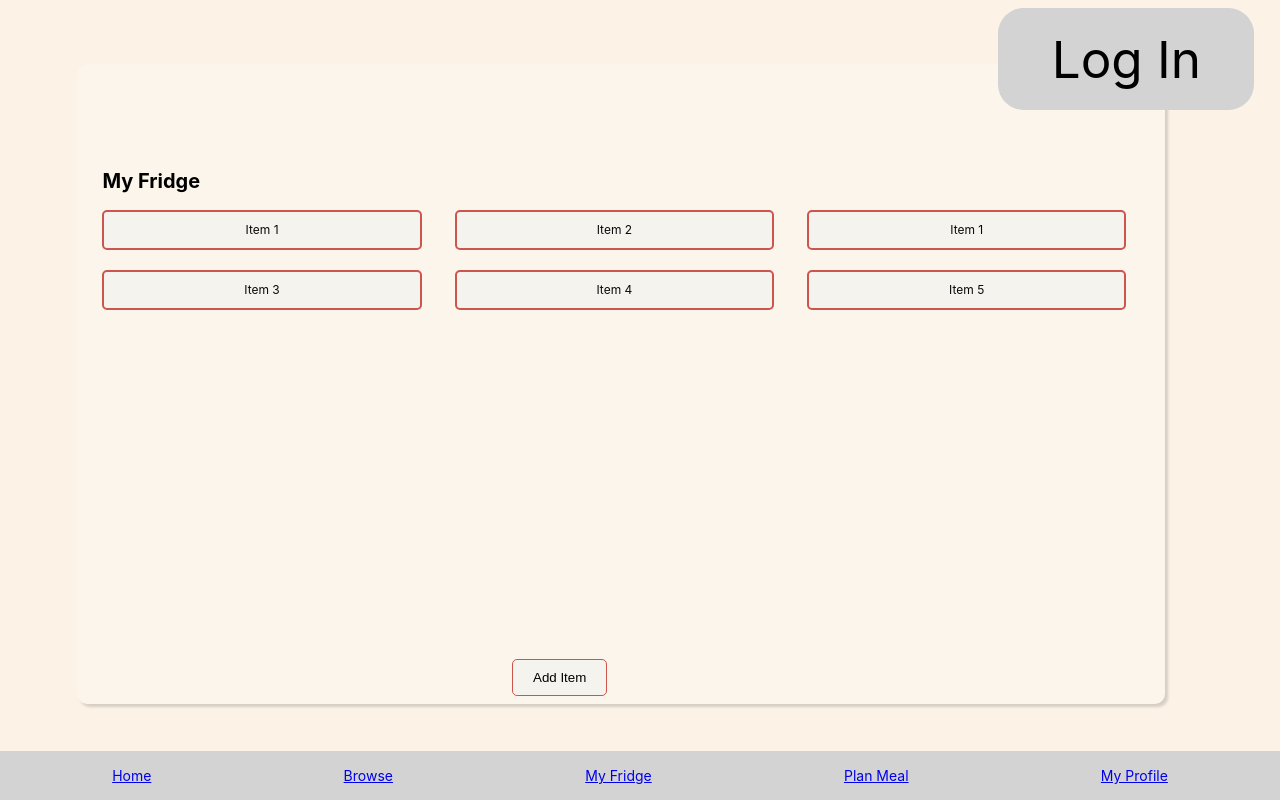
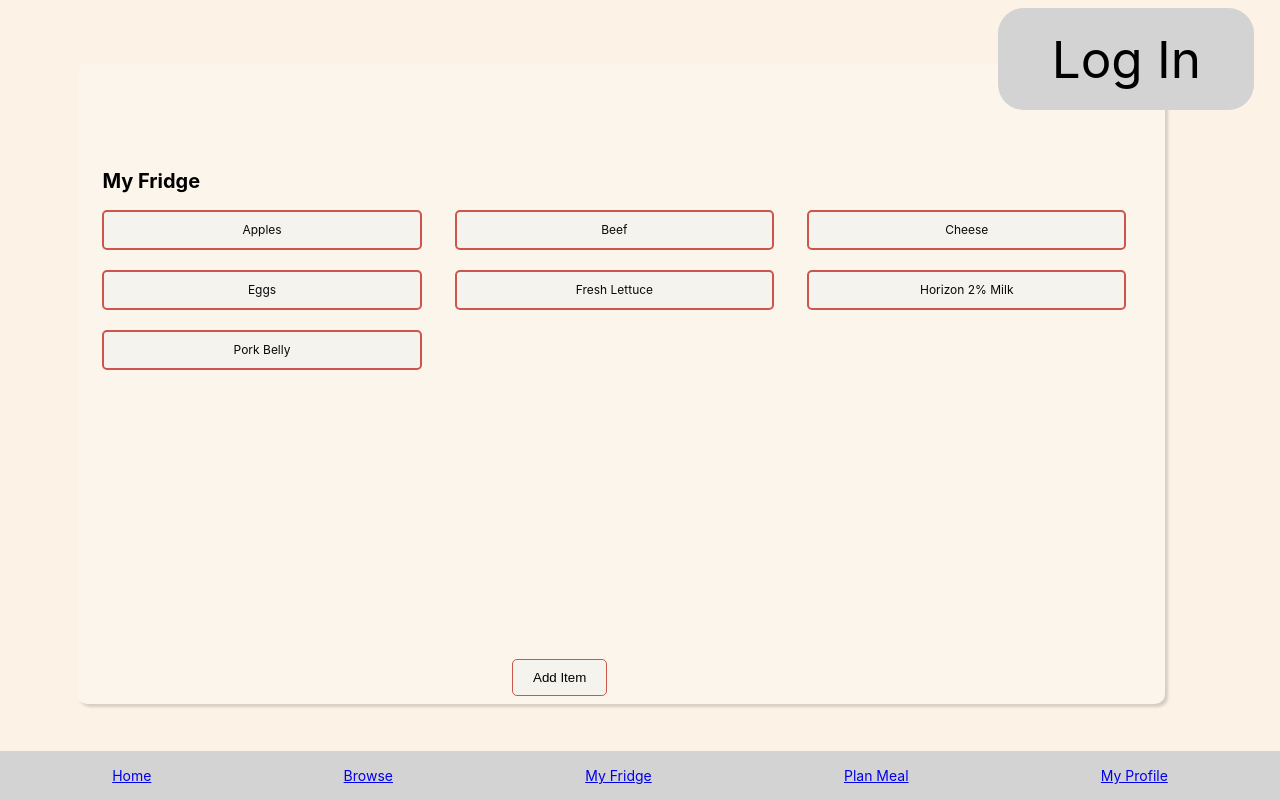
Before and after one commit to agiledev-students-fall2023/4-final-project-agile-architects-1, a React (Create React App) app in the folder front-end/: page /fridge in a window 1280 px wide. Built offline with nearby package versions, Linux system fonts and the light colour scheme.

Commit message:
Update MyFridge

```diff
--- a/front-end/src/routes/MyFridge.js
+++ b/front-end/src/routes/MyFridge.js
@@ -3,20 +3,67 @@ import "./MyFridge.css";
 
 function MyFridge() {
     // const [fridgeItems, setFridgeItems] = useState([]); // { name: 'Item 1', quantity: 8, expiration: '2023-12-10' }
-    const [fridgeItems, setFridgeItems] = useState([{ name: 'Item 1', quantity: 8, expiration: '2023-11-10' }, { name: 'Item 2', quantity: 12, expiration: '2023-11-1' }, { name: 'Item 1', quantity: 8, expiration: '2023-11-10' }, { name: 'Item 3', quantity: 2, expiration: '2023-12-1' }, { name: 'Item 4', quantity: 1, expiration: '2023-12-10' }, { name: 'Item 5', quantity: 5, expiration: '2023-12-12' }]);
-    const [newItem, setNewItem] = useState({ name: '', quantity: '', expiration: '' });
+    // const [fridgeItems, setFridgeItems] = useState([{ name: 'Item 1', quantity: 8, expiration: '2023-11-10' }, { name: 'Item 2', quantity: 12, expiration: '2023-11-1' }, { name: 'Item 1', quantity: 8, expiration: '2023-11-10' }, { name: 'Item 3', quantity: 2, expiration: '2023-12-1' }, { name: 'Item 4', quantity: 1, expiration: '2023-12-10' }, { name: 'Item 5', quantity: 5, expiration: '2023-12-12' }]);
+    const example_apple_item = {
+        name: 'Apples',
+        quantity: 3,
+        purchasedDate: '2023-11-05',
+        expiration: '2023-11-21'
+    };
+    const example_egg_item = {
+        name: 'Eggs',
+        quantity: 14,
+        purchasedDate: '2023-11-01',
+        expiration: '2023-11-30'
+    };
+    const example_milk_item = {
+        name: 'Horizon 2% Milk',
+        quantity: 1,
+        purchasedDate: '2023-11-09',
+        expiration: '2023-11-19'
+    };
+    const example_port_belly_item = {
+        name: 'Pork Belly',
+        quantity: 1,
+        purchasedDate: '2023-11-09',
+        expiration: '2023-11-16'
+    }
+    const example_beef_item = {
+        name: 'Beef',
+        quantity: 2,
+        purchasedDate: '2023-11-09',
+        expiration: '2023-11-16'
+    };
+    const example_cheese_item = {
+        name: 'Cheese',
+        quantity: 2,
+        purchasedDate: '2023-11-13',
+        expiration: '2023-12-28'
+    };
+    const example_lettuce_item = {
+        name: 'Fresh Lettuce',
+        quantity: 1,
+        purchasedDate: '2023-11-01',
+        expiration: '2023-11-11'
+    };
+
+    const [fridgeItems, setFridgeItems] = useState([example_apple_item, example_beef_item, example_cheese_item, example_egg_item, example_lettuce_item, example_milk_item, example_port_belly_item]);
+
+    const [newItem, setNewItem] = useState({ name: '', quantity: '', purchasedDate: '', expiration: '' });
     const [isAddingItem, setIsAddingItem] = useState(false);
     const [clickedItem, setClickedItem] = useState()
 
     const [editedName, setEditedName] = useState('');
     const [editedQuantity, setEditedQuantity] = useState('');
     const [editedExpiration, setEditedExpiration] = useState('');
+    const [editedPurchasedDate, setEditedPurchasedDate] = useState('');
     const [isEditingItem, setIsEditingItem] = useState(false);
 
     const handleItemClick = (item) => {
         setClickedItem(item);
         setEditedName(item.name);
         setEditedQuantity(item.quantity);
+        setEditedPurchasedDate(item.purchasedDate);
         setEditedExpiration(item.expiration);
     }
 
@@ -43,6 +90,7 @@ function MyFridge() {
         const editedItem = {
             name: editedName,
             quantity: editedQuantity,
+            purchasedDate: editedPurchasedDate,
             expiration: editedExpiration
         };
 
@@ -56,27 +104,26 @@ function MyFridge() {
 
     const handleCancelAdd = () => {
         setIsAddingItem(false);
-        setNewItem({ name: '', quantity: '', expiration: '' });
+        setNewItem({ name: '', quantity: '', purchasedDate: '', expiration: '' });
     };
 
     const handleSaveNewItem = () => {
-        if (!newItem.name || !newItem.quantity || !newItem.expiration) {
+        if (!newItem.name || !newItem.quantity || !newItem.purchasedDate || !newItem.expiration) {
             alert('Please fill in all fields');
             return;
         }
 
         setFridgeItems([...fridgeItems, newItem]);
         setIsAddingItem(false);
-        setNewItem({ name: '', quantity: '', expiration: '' });
+        setNewItem({ name: '', quantity: '', purchasedDate: '', expiration: '' });
     };
 
     return (
         <div>
             <h1 className="header">My Fridge</h1>
             <div className="background">
-
-            <div className="centered-rectangle">
-            </div></div>
+                <div className="centered-rectangle">
+                </div></div>
             <div className="fridge-grid">
                 {fridgeItems.map((item, index) => (
                     <div
@@ -104,6 +151,12 @@ function MyFridge() {
                     />
                     <input
                         type="text"
+                        placeholder="Purchased Date"
+                        value={editedPurchasedDate}
+                        onChange={(e) => setEditedPurchasedDate(e.target.value)}
+                    />
+                    <input
+                        type="text"
                         placeholder="Expiration Date"
                         value={editedExpiration}
                         onChange={(e) => setEditedExpiration(e.target.value)}
@@ -115,6 +168,7 @@ function MyFridge() {
                 <div className="view-item-details">
                     <p>Name: {clickedItem.name}</p>
                     <p>Quantity: {clickedItem.quantity}</p>
+                    <p>Purchased Date: {clickedItem.purchasedDate}</p>
                     <p>Expiration Date: {clickedItem.expiration}</p>
                     <button className="button" onClick={handleEditItem}>Edit</button>
                     <button className="button" onClick={handleDeleteItem}>Delete</button>
@@ -137,6 +191,12 @@ function MyFridge() {
                     />
                     <input
                         type="text"
+                        placeholder="Purchased Date"
+                        value={newItem.purchasedDate}
+                        onChange={(e) => setNewItem({ ...newItem, purchasedDate: e.target.value })}
+                    />
+                    <input
+                        type="text"
                         placeholder="Expiration Date"
                         value={newItem.expiration}
                         onChange={(e) => setNewItem({ ...newItem, expiration: e.target.value })}
```
